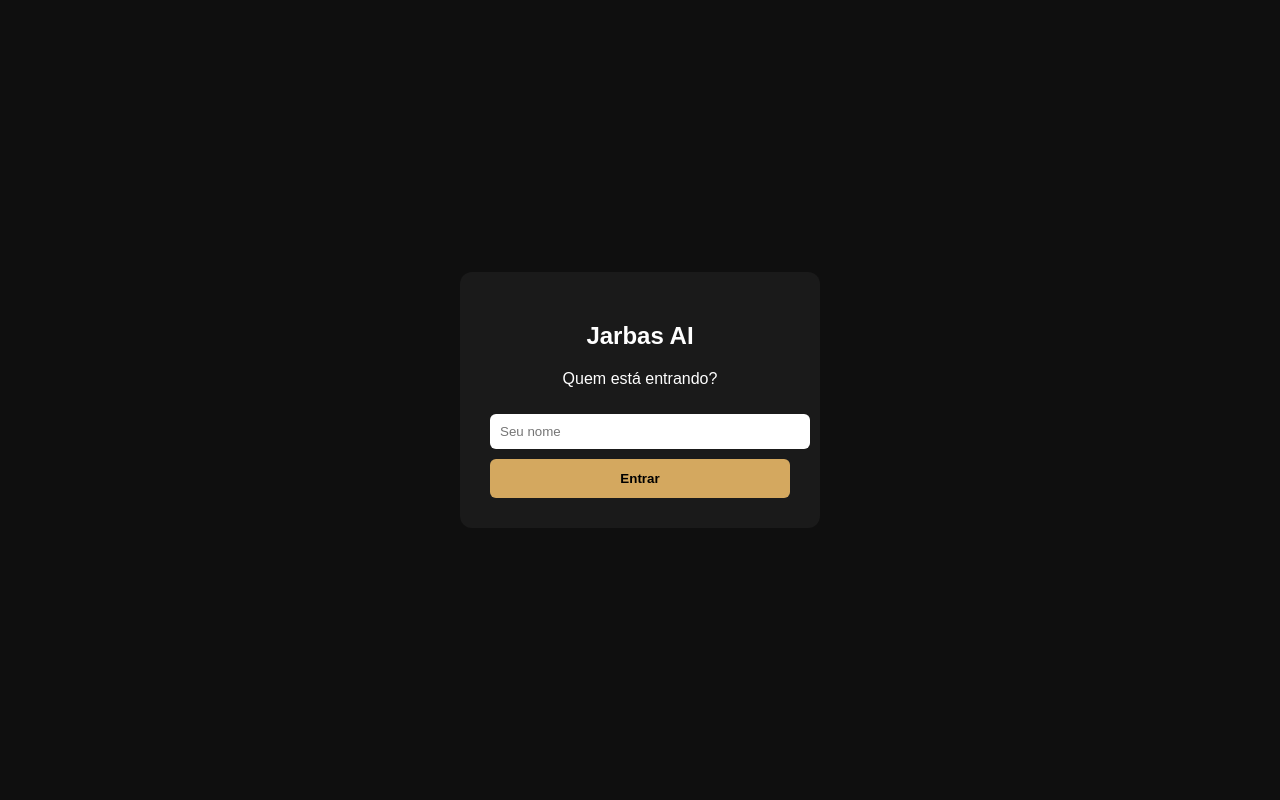
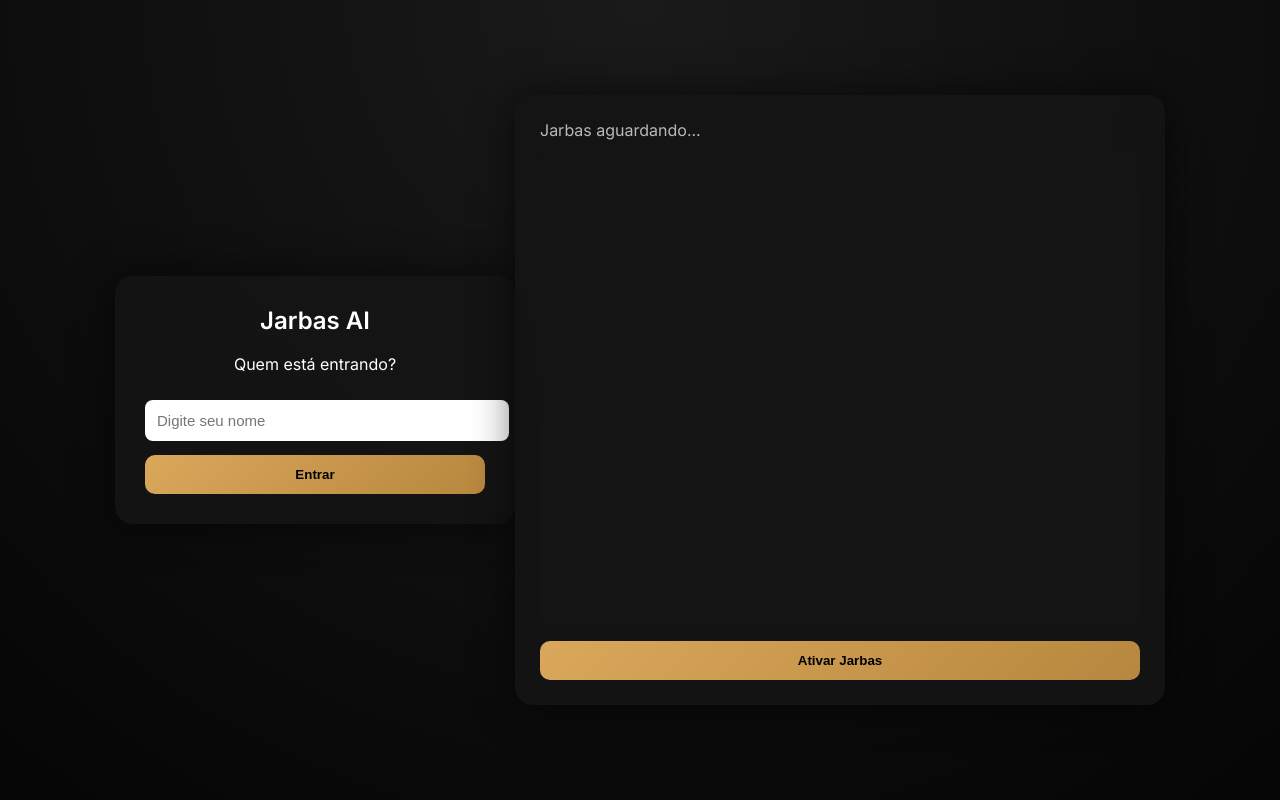
Before and after one commit to jeancarlosfaveros0103-cpu/jarbas-ai, a Flask app: page / in a window 1280 px wide. Run offline with Flask 3, Linux system fonts and the light colour scheme.

Commit message:
Update index.html

```diff
--- a/templates/index.html
+++ b/templates/index.html
@@ -2,68 +2,168 @@
 <html lang="pt-br">
 <head>
   <meta charset="UTF-8">
-  <title>Jarbas AI - Login</title>
+  <title>Jarbas AI</title>
+  <link href="https://fonts.googleapis.com/css2?family=Inter:wght@300;400;600&display=swap" rel="stylesheet">
   <style>
     body {
       margin: 0;
       height: 100vh;
-      background: #0f0f0f;
+      background: radial-gradient(circle at top, #1a1a1a, #050505);
       color: white;
-      font-family: Arial, sans-serif;
+      font-family: 'Inter', Arial, sans-serif;
       display: flex;
       align-items: center;
       justify-content: center;
     }
 
-    .box {
-      background: #1a1a1a;
+    .card {
+      width: 340px;
       padding: 30px;
-      border-radius: 12px;
-      width: 300px;
+      border-radius: 18px;
+      background: rgba(20,20,20,0.9);
+      box-shadow: 0 0 40px rgba(0,0,0,0.6);
       text-align: center;
+      animation: fade 0.5s ease;
     }
+
+    @keyframes fade {
+      from { opacity: 0; transform: scale(0.95); }
+      to { opacity: 1; transform: scale(1); }
+    }
+
+    h2 { margin-top: 0; }
 
     input {
       width: 100%;
-      padding: 10px;
-      margin: 10px 0;
-      border-radius: 6px;
+      padding: 12px;
+      border-radius: 8px;
       border: none;
+      margin-top: 10px;
+      font-size: 15px;
       outline: none;
     }
 
     button {
       width: 100%;
+      margin-top: 14px;
       padding: 12px;
-      border-radius: 6px;
+      border-radius: 10px;
       border: none;
-      background: #d4a85f;
-      color: black;
-      font-weight: bold;
+      background: linear-gradient(135deg, #d9a85b, #b8873f);
+      color: #000;
+      font-weight: 600;
       cursor: pointer;
+      transition: 0.2s;
+    }
+
+    button:hover {
+      transform: scale(1.03);
+      box-shadow: 0 0 15px rgba(217,168,91,0.4);
+    }
+
+    #jarbas {
+      display: none;
+      width: 90%;
+      max-width: 600px;
+      height: 70vh;
+      padding: 25px;
+      border-radius: 18px;
+      background: rgba(20,20,20,0.9);
+      box-shadow: 0 0 40px rgba(0,0,0,0.6);
+      display: flex;
+      flex-direction: column;
+    }
+
+    #status {
+      opacity: 0.7;
+      margin-bottom: 10px;
+    }
+
+    #texto {
+      flex: 1;
+      padding: 15px;
+      border-radius: 10px;
+      background: #141414;
+      overflow-y: auto;
+      font-size: 16px;
+    }
+
+    #ativar {
+      margin-top: 12px;
     }
   </style>
 </head>
 <body>
 
-  <div class="box">
+  <!-- LOGIN -->
+  <div id="login" class="card">
     <h2>Jarbas AI</h2>
     <p>Quem está entrando?</p>
-    <input id="nome" placeholder="Seu nome">
+    <input id="nome" placeholder="Digite seu nome">
     <button onclick="entrar()">Entrar</button>
   </div>
 
+  <!-- JARBAS -->
+  <div id="jarbas">
+    <div id="status">Jarbas aguardando...</div>
+    <div id="texto"></div>
+    <button id="ativar">Ativar Jarbas</button>
+  </div>
+
   <script>
+    const login = document.getElementById("login");
+    const jarbas = document.getElementById("jarbas");
+    const status = document.getElementById("status");
+    const texto = document.getElementById("texto");
+    const btn = document.getElementById("ativar");
+
     function entrar() {
       const nome = document.getElementById("nome").value.trim();
-
-      if (!nome) {
-        alert("Digite seu nome");
-        return;
-      }
+      if (!nome) return;
 
       localStorage.setItem("usuario", nome);
-      window.location.href = "jarbas.html";
+
+      login.style.display = "none";
+      jarbas.style.display = "flex";
+
+      texto.innerHTML = `Olá, <b>${nome}</b>. Jarbas pronto.<br><br>`;
+    }
+
+    const SpeechRecognition =
+      window.SpeechRecognition || window.webkitSpeechRecognition;
+
+    if (SpeechRecognition) {
+      const rec = new SpeechRecognition();
+      rec.lang = "pt-BR";
+      rec.continuous = true;
+      rec.interimResults = true;
+
+      rec.onstart = () => {
+        status.innerText = "🎤 Jarbas ouvindo você...";
+        btn.style.display = "none";
+      };
+
+      rec.onend = () => {
+        rec.start();
+      };
+
+      rec.onresult = (event) => {
+        let final = "";
+        for (let i = event.resultIndex; i < event.results.length; i++) {
+          if (event.results[i].isFinal) {
+            final += event.results[i][0].transcript + " ";
+          }
+        }
+        if (final) {
+          texto.innerHTML += final + "<br>";
+          texto.scrollTop = texto.scrollHeight;
+        }
+      };
+
+      btn.onclick = () => rec.start();
+    } else {
+      status.innerText = "Navegador sem suporte a voz.";
+      btn.style.display = "none";
     }
   </script>
 
```
